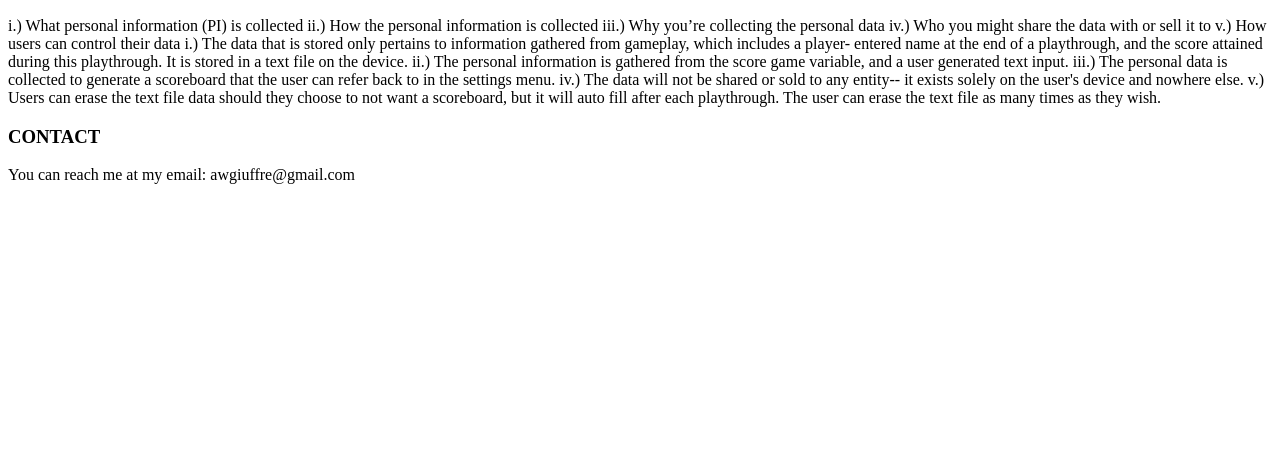
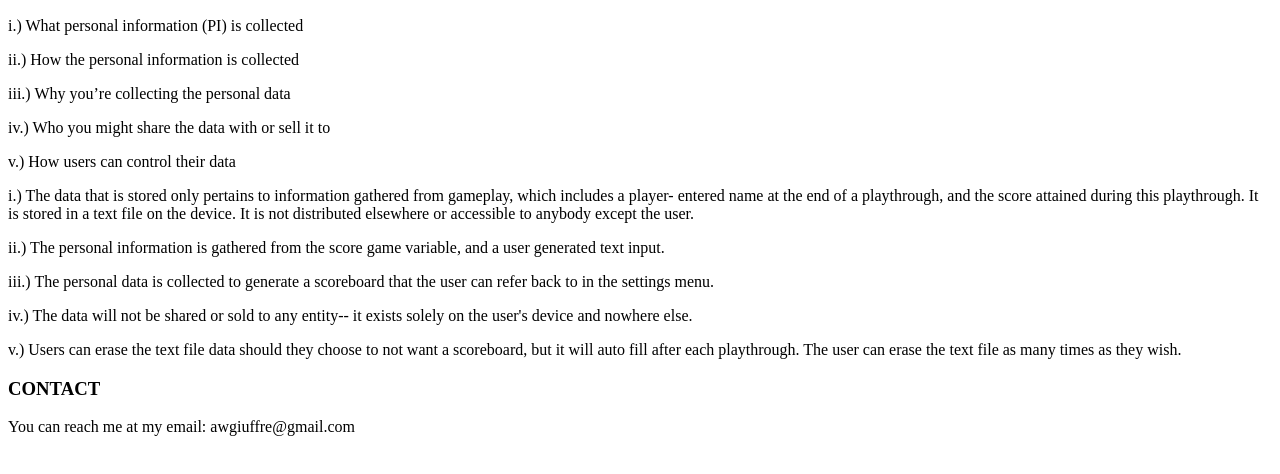
Before and after one commit to TognaBologna09/TognaBologna09.github.io, a plain HTML site: page privacypolicy.html in a window 1280 px wide. Shown: the part 190-664 px from the top of the page. Drawn offline with Linux system fonts and the light colour scheme.

Commit message:
Update privacypolicy.html

```diff
--- a/privacypolicy.html
+++ b/privacypolicy.html
@@ -19,23 +19,29 @@
 
     <section>
       <h2>PRIVACY POLICY</h2>
+      <p>i.) What personal information (PI) is collected </p>
+      <p>ii.) How the personal information is collected </p>
+      <p>iii.) Why you’re collecting the personal data  </p>
+      <p>iv.) Who you might share the data with or sell it to </p>
+      <p>v.) How users can control their data </p>
+
+
+
       <p>
-        i.) What personal information (PI) is collected
-        ii.) How the personal information is collected
-        iii.) Why you’re collecting the personal data
-        iv.) Who you might share the data with or sell it to
-        v.) How users can control their data
-
         i.) The data that is stored only pertains to information gathered from gameplay, which includes a player-
         entered name at the end of a playthrough, and the score attained during this playthrough. It is stored
-        in a text file on the device.
-
+        in a text file on the device. It is not distributed elsewhere or accessible to anybody except the user.
+      </p>
+      <p>
         ii.) The personal information is gathered from the score game variable, and a user generated text input.
-
+      </p>
+      <p>
         iii.) The personal data is collected to generate a scoreboard that the user can refer back to in the settings menu.
-
+      </p>
+      <p>
         iv.) The data will not be shared or sold to any entity-- it exists solely on the user's device and nowhere else.
-
+      </p>
+      <p>
         v.) Users can erase the text file data should they choose to not want a scoreboard, but it will auto fill after
             each playthrough. The user can erase the text file as many times as they wish.
       </p>
```
